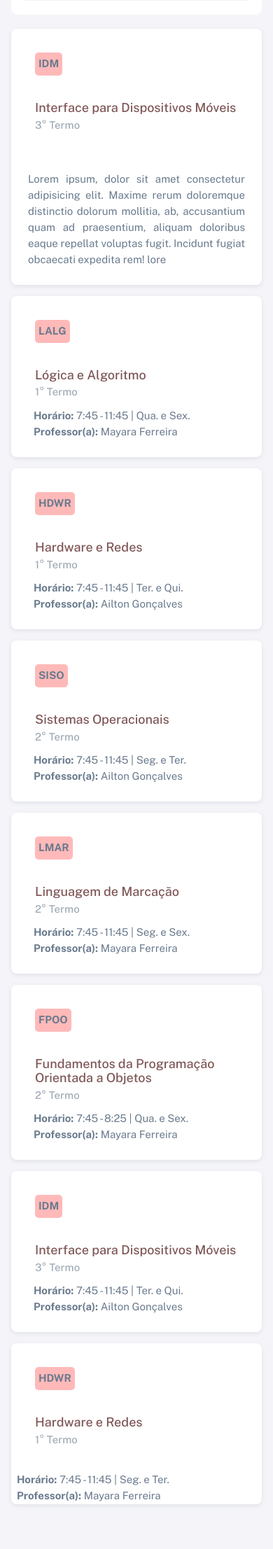
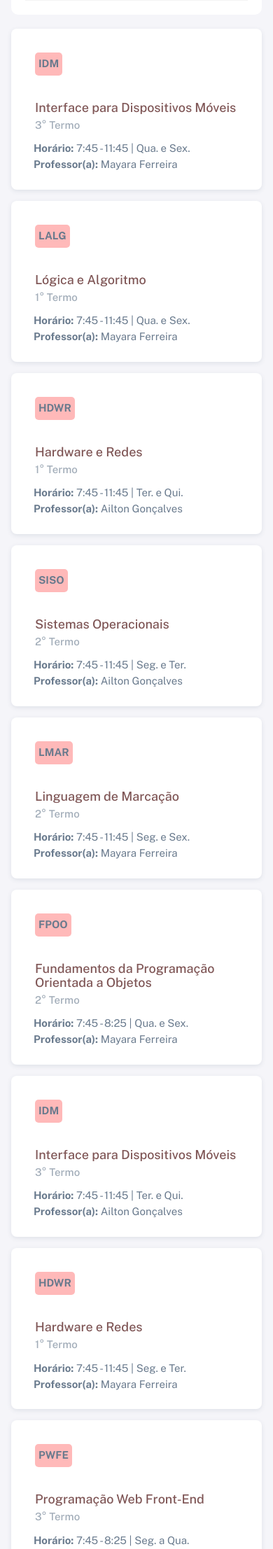
Before and after one commit to PTorini1/study-platform-website, a Flask app: template templates/home.html in a window 390 px wide. Shown: the part 1475-3688 px from the top of the page at 70% size. Run offline with Flask 2, Linux system fonts and the light colour scheme; the template is opened without the code that fills it, so the values that code supplies are empty; some libraries are stand-ins or nearby versions.

Commit message:
Home Responsivo

```diff
--- a/templates/home.html
+++ b/templates/home.html
@@ -39,8 +39,7 @@
         </div>
 </div>
 
-    <div class="row mb-5">
-
+    <div class="row">
       <a class="col-md-6 col-lg-4 mb-3" style="color: inherit;" href="/tarefas/idm">
           <div class="card h-100">
             <div class="card-body">
@@ -53,10 +52,7 @@
                   <h6 class="card-subtitle text-muted">3° Termo</h6>
                 </div>
               </div>
-            </div>
-            <div class="card-body">
-              <p class="card-text text-justify">Lorem ipsum, dolor sit amet consectetur adipisicing elit. Maxime rerum doloremque distinctio dolorum mollitia, ab, accusantium quam ad praesentium, aliquam doloribus eaque repellat voluptas fugit. Incidunt fugiat obcaecati expedita rem! lore</p>
-
+            <p class="card-text text-justify ml-2 mt-1"><strong>Horário:</strong> 7:45 - 11:45 | Qua. e Sex.<br> <strong>Professor(a):</strong> Mayara Ferreira </p>
             </div>
           </div>
       </a>
@@ -172,14 +168,13 @@
                 <h5 class="card-title">Hardware e Redes</h5>
                 <h6 class="card-subtitle text-muted">1° Termo</h6>
               </div>
-            </div>
           </div>
           <p class="card-text text-justify ml-2 mt-1"><strong>Horário:</strong> 7:45 - 11:45 | Seg. e Ter.<br> <strong>Professor(a):</strong> Mayara Ferreira </p>
         </div>
       </div>
     </a>
 
-    <a class="col-md-6 col-lg-4 mb-3" style="color: inherit;" href="/pwfe">
+    <a class="col-md-6 col-lg-4" style="color: inherit;" href="/pwfe">
       <div class="card h-100">
         <div class="card-body">
           <div class="flex-row">
```
